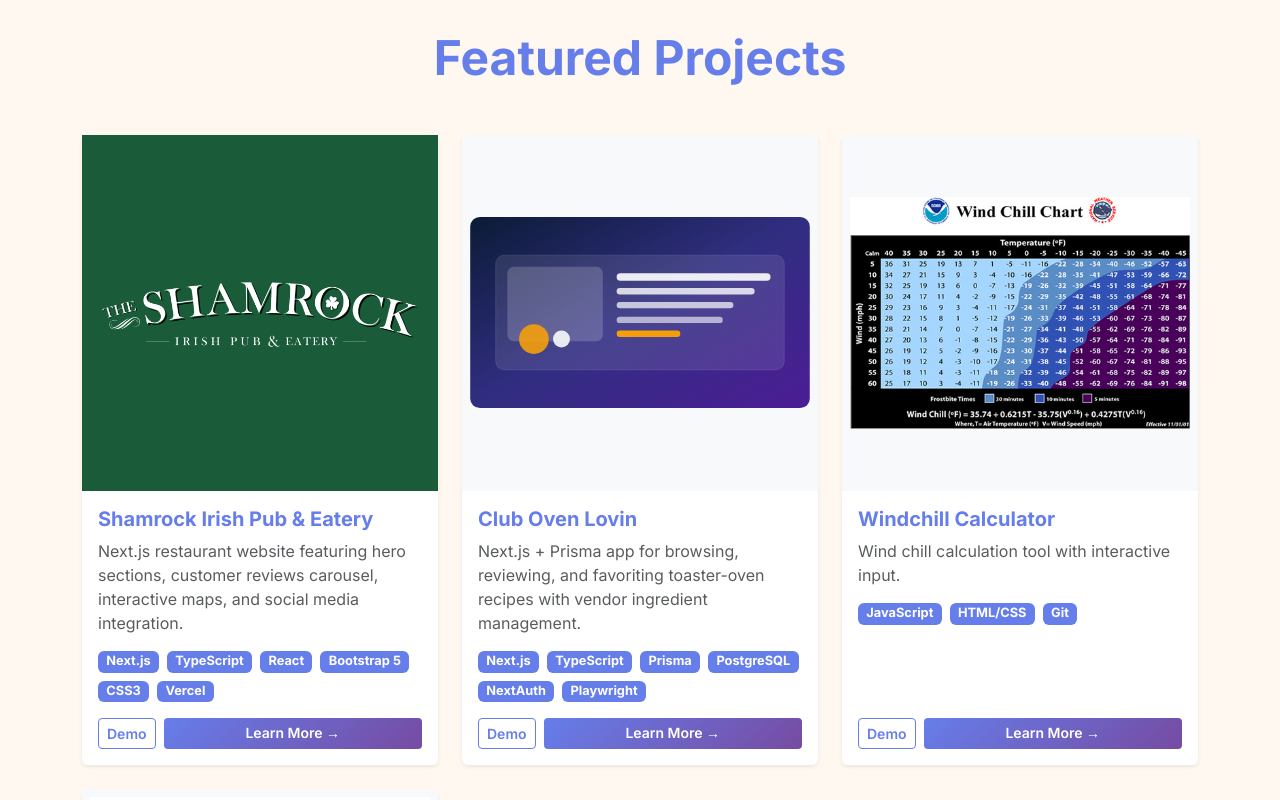
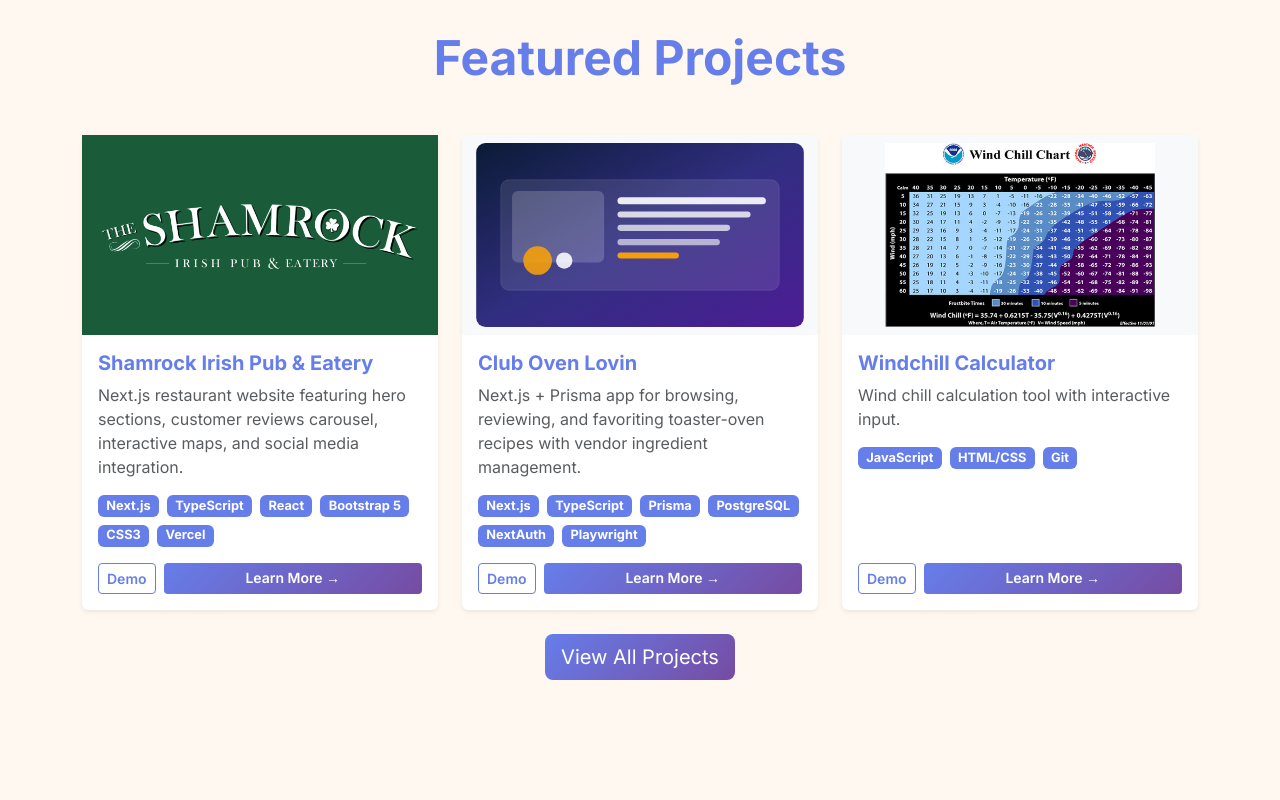
Before and after one commit to ndv0gel/ndv0gel-professional-portfolio, a Next.js app: page / in a window 1280 px wide. Shown: the part 860-1660 px from the top of the page. Built offline with nearby package versions, Linux system fonts and the light colour scheme.

Commit message:
Change project card aspect ratio to 16:9 and show only demo projects on main page

```diff
--- a/src/app/page.tsx
+++ b/src/app/page.tsx
@@ -11,7 +11,7 @@
 };
 
 export default function Home() {
-  const featuredProjects = projects.filter((p) => p.slug !== 'java-encryption-decryption');
+  const featuredProjects = projects.filter((p) => p.slug !== 'java-encryption-decryption' && p.slug !== 'record-editor');
   // Select 4 best essays: required software engineering + 3 others
   const bestEssays = [
     essays[0], // Software Engineering Journey (required)
--- a/src/components/ProjectCard.tsx
+++ b/src/components/ProjectCard.tsx
@@ -12,7 +12,7 @@
 
   return (
     <div className="card h-100 card-hover border-0 shadow-sm">
-      <div style={{ position: 'relative', width: '100%', aspectRatio: '1/1', overflow: 'hidden', display: 'flex', alignItems: 'center', justifyContent: 'center', background: backgroundColor }}>
+      <div style={{ position: 'relative', width: '100%', aspectRatio: '16/9', overflow: 'hidden', display: 'flex', alignItems: 'center', justifyContent: 'center', background: backgroundColor }}>
       <Image
         src={project.image}
         alt={project.title}
```
